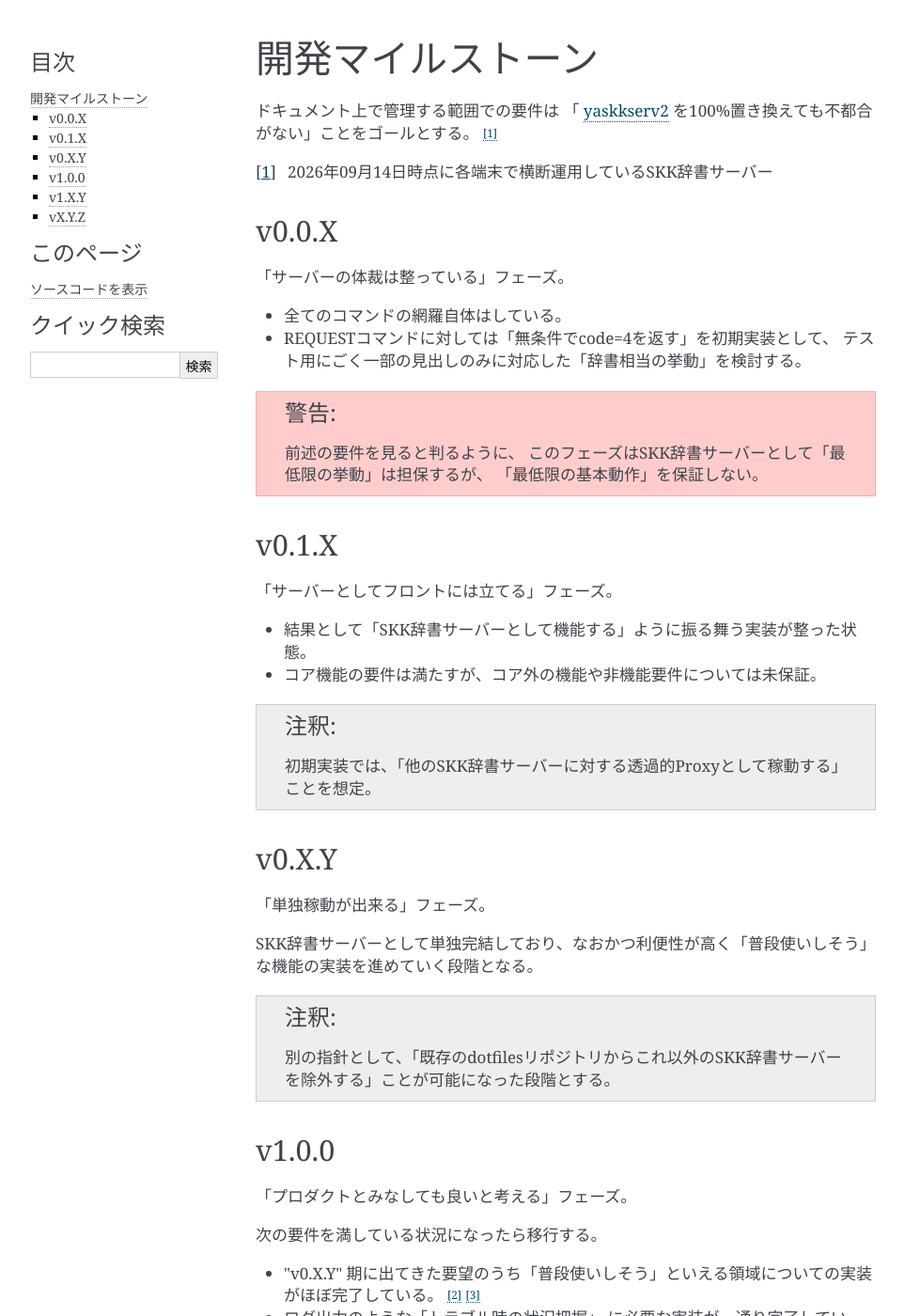
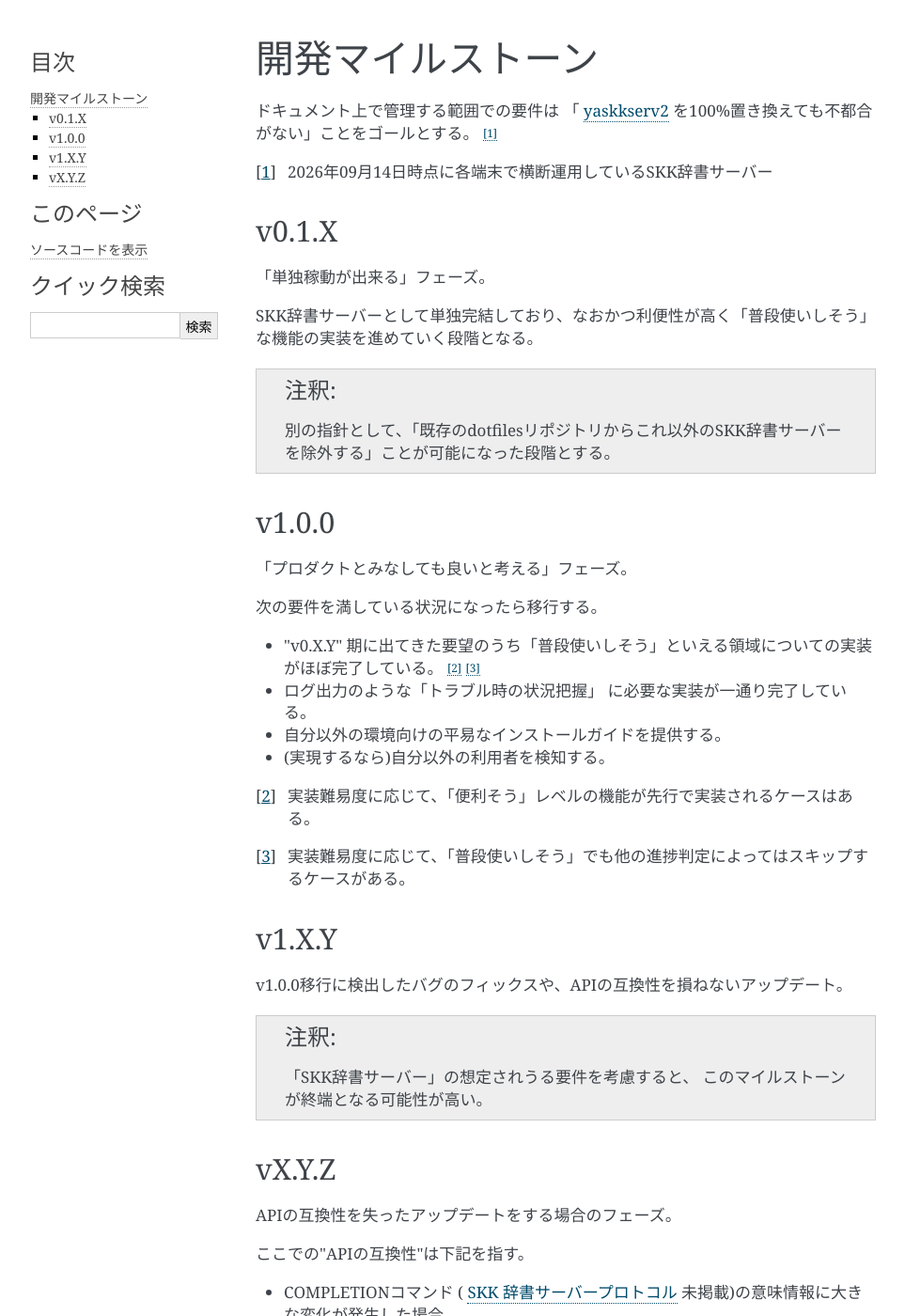
Before and after one commit to attakei-lab/atskkserv, a Sphinx documentation site: the page built from docs/milestones.rst, in a window 1280 px wide and 1400 px high. Shown: the whole window at 94% size, without its empty margins (148-1111 px from the left). Built offline with Sphinx 7.4.7, drawn with Linux system fonts in a browser that asks for light colours; pages that are not in the unit, such as notebooks, are missing from menus.

Commit message:
docs: remove old milestone

```diff
--- a/docs/milestones.rst
+++ b/docs/milestones.rst
@@ -7,34 +7,7 @@
 .. _yaskkserv2: https://github.com/wachikun/yaskkserv2
 .. [#] 2026年09月14日時点に各端末で横断運用しているSKK辞書サーバー
 
-v0.0.X
-======
-
-「サーバーの体裁は整っている」フェーズ。
-
-* 全てのコマンドの網羅自体はしている。
-* REQUESTコマンドに対しては「無条件でcode=4を返す」を初期実装として、
-  テスト用にごく一部の見出しのみに対応した「辞書相当の挙動」を検討する。
-
-.. warning::
-
-   前述の要件を見ると判るように、
-   このフェーズはSKK辞書サーバーとして「最低限の挙動」は担保するが、
-   「最低限の基本動作」を保証しない。
-
 v0.1.X
-======
-
-「サーバーとしてフロントには立てる」フェーズ。
-
-* 結果として「SKK辞書サーバーとして機能する」ように振る舞う実装が整った状態。
-* コア機能の要件は満たすが、コア外の機能や非機能要件については未保証。
-
-.. note::
-
-   初期実装では、「他のSKK辞書サーバーに対する透過的Proxyとして稼動する」ことを想定。
-
-v0.X.Y
 ======
 
 「単独稼動が出来る」フェーズ。
```
